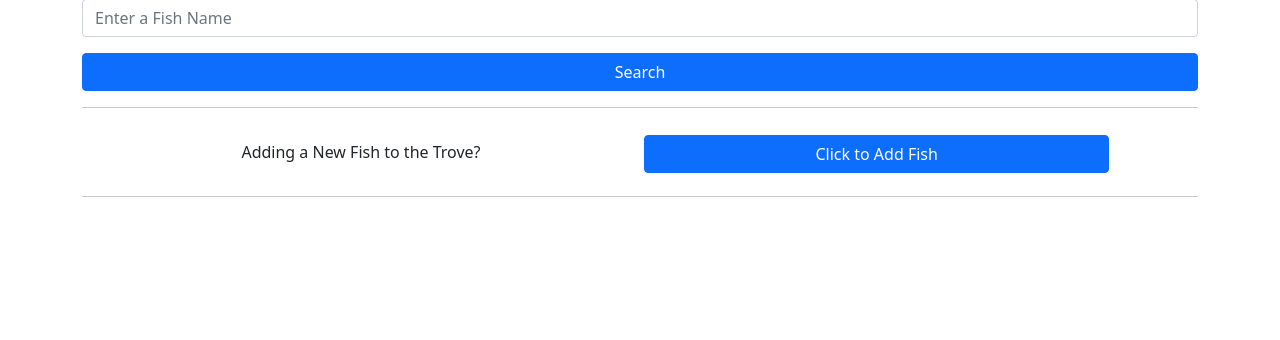
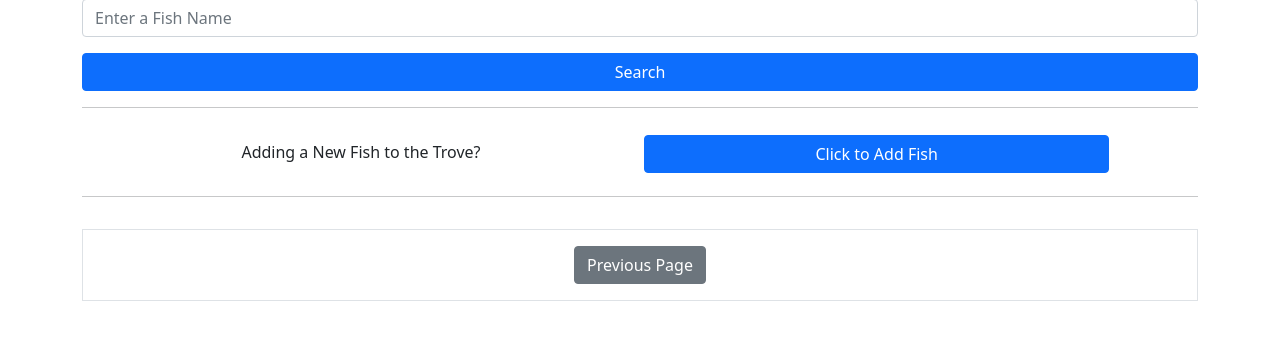
Before and after one commit to Code-Institute-Submissions/Malrhis-project3, a Flask app: template templates/show_fish.template.html in a window 1280 px wide. Shown: the part 318-658 px from the top of the page. Run offline with Flask 2, Linux system fonts and the light colour scheme; the template is opened without the code that fills it, so the values that code supplies are empty; some libraries are stand-ins or nearby versions.

Commit message:
pagination added to fish and app.py

```diff
--- a/app.py
+++ b/app.py
@@ -43,6 +43,15 @@ def index():
 @app.route('/fish')
 def show_all_fish():
     name = request.args.get('name')
+    page = request.args.get('page')
+    # pass length of
+    count_fish = db.fish.count_documents({})
+
+    if page is None:
+        page = 0
+    else:
+        # Convert page into an int
+        page = int(page)
 
     criteria = {}
 
@@ -52,8 +61,9 @@ def show_all_fish():
             "$options": 'i'
         }
 
-    fish = db.fish.find(criteria)
-    return render_template('show_fish.template.html', fish=fish)
+    fish = db.fish.find(criteria).skip(page*12).limit(12)
+    return render_template('show_fish.template.html', fish=fish,
+                           page=page, count_fish=count_fish)
 
 # CREATE
 # route to show the form
--- a/templates/show_fish.template.html
+++ b/templates/show_fish.template.html
@@ -64,4 +64,13 @@ Fish List
     {% endfor%}
 </div>
 
+<div class="container my-3 border text-center">
+        {% if page != 0 %}
+        <a href="?page={{page-1}}" class="btn btn-secondary my-3 col-auto mx-0 text-center">Previous Page</a>
+        {% endif %}
+        {% if count_fish > 20 %}
+        <a href="?page={{page+1}}" class="btn btn-secondary my-3 col-auto mx-0 text-center">Next Page</a>
+        {% endif %}
+    </div>
+
 {% endblock %}
```
